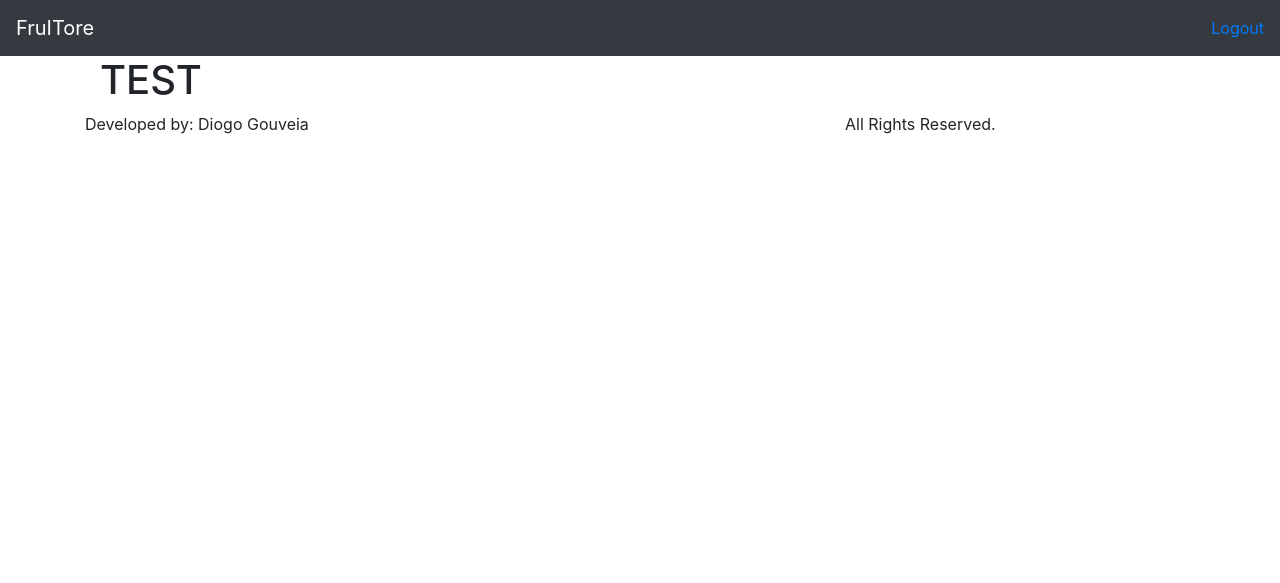
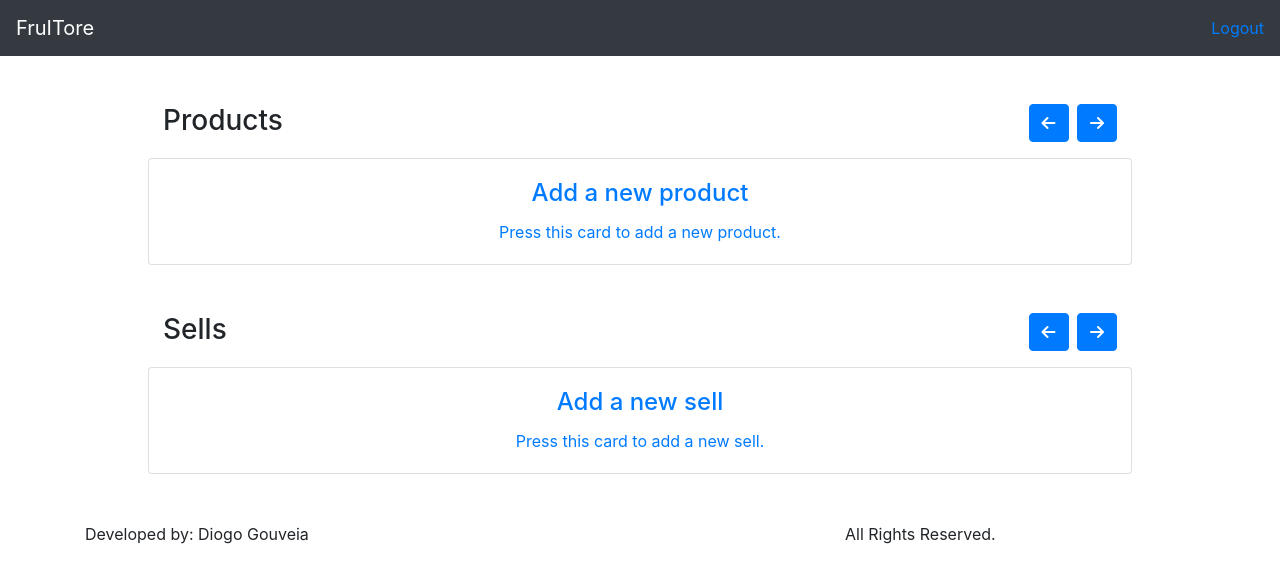
Before and after one commit to drjgouveia/ecommerce, a Django app: page / in a window 1280 px wide. Shown: the top 583 px of the page. Run offline with Django 3.2, Linux system fonts and the light colour scheme; a user stored in the database is signed in; data that the repository does not hold is empty; some libraries are stand-ins or nearby versions.

Commit message:
Have now a temporary homepage, that is being edited to be used in conjunction with the CRUDs API.

```diff
--- a/ecommerce/template/homepage.html
+++ b/ecommerce/template/homepage.html
@@ -1,8 +1,87 @@
 {% extends "include/base.html" %}
+{% load static %}
 
 {% block title %}Homepage{% endblock %}
 {% block content %}
+    <script src="{% static 'js/homepage.js' %}"></script>
     <div class="container">
-        <h1>TEST</h1>
+        <div class="row m-5">
+            <div class="col-6">
+                <h3 class="mb-3">Products</h3>
+            </div>
+            <div class="col-6 text-right">
+                <a class="btn btn-primary mb-3 mr-1" href="#prodsCarousel" role="button" data-slide="prev">
+                    <i class="fa fa-arrow-left"></i>
+                </a>
+                <a class="btn btn-primary mb-3 " href="#prodsCarousel" role="button" data-slide="next">
+                    <i class="fa fa-arrow-right"></i>
+                </a>
+            </div>
+            <div id="prodsCarousel" class="carousel w-100 slide text-center m-auto" data-interval="false">
+                <div class="carousel-inner">
+                    {% if prods %}
+                        {% for prod in prods %}
+                            <div class="carousel-item {% if forloop.first %}active{% endif %}">
+                                <div class="card">
+                                    <div class="card-body">
+                                        <h4 class="card-title">{{ prod.name }}</h4>
+                                        <p class="card-text">{{ prod.price }}</p>
+                                    </div>
+                                </div>
+                            </div>
+                        {% endfor %}
+                    {% endif %}
+                    <div class="carousel-item {% if not prods %}active{% endif %}">
+                        <a href="#prod">
+                            <div class="card">
+                                <div class="card-body">
+                                    <h4 class="card-title">Add a new product</h4>
+                                    <p class="card-text">Press this card to add a new product.</p>
+                                </div>
+                            </div>
+                        </a>
+                    </div>
+                </div>
+            </div>
+        </div>
+        <div class="row m-5">
+            <div class="col-6">
+                <h3 class="mb-3">Sells</h3>
+            </div>
+            <div class="col-6 text-right">
+                <a class="btn btn-primary mb-3 mr-1" href="#sellsCarousel" role="button" data-slide="prev">
+                    <i class="fa fa-arrow-left"></i>
+                </a>
+                <a class="btn btn-primary mb-3 " href="#sellsCarousel" role="button" data-slide="next">
+                    <i class="fa fa-arrow-right"></i>
+                </a>
+            </div>
+            <div id="sellsCarousel" class="carousel w-100 slide text-center m-auto" data-interval="false">
+                <div class="carousel-inner">
+                    {% if sells %}
+                        {% for sell in sells %}
+                            <div class="carousel-item {% if forloop.first %}active{% endif %}">
+                                <div class="card">
+                                    <div class="card-body">
+                                        <h4 class="card-title">{{ sell.total }} €</h4>
+                                    </div>
+                                </div>
+                            </div>
+                        {% endfor %}
+                    {% endif %}
+                    <div class="carousel-item {% if not sells %}active{% endif %}">
+                        <a href="#sell">
+                            <div class="card">
+                                <div class="card-body">
+                                    <h4 class="card-title">Add a new sell</h4>
+                                    <p class="card-text">Press this card to add a new sell.</p>
+                                </div>
+                            </div>
+                        </a>
+                    </div>
+                </div>
+            </div>
+        </div>
+
     </div>
 {% endblock %}
--- a/ecommerce/template/include/base.html
+++ b/ecommerce/template/include/base.html
@@ -12,6 +12,9 @@
             crossorigin="anonymous" referrerpolicy="no-referrer"></script>
     <link rel="stylesheet" href="https://cdnjs.cloudflare.com/ajax/libs/bootstrap/4.6.1/css/bootstrap.min.css"
           integrity="sha512-T584yQ/tdRR5QwOpfvDfVQUidzfgc2339Lc8uBDtcp/wYu80d7jwBgAxbyMh0a9YM9F8N3tdErpFI8iaGx6x5g=="
+          crossorigin="anonymous" referrerpolicy="no-referrer"/>
+    <link rel="stylesheet" href="https://cdnjs.cloudflare.com/ajax/libs/font-awesome/6.0.0/css/all.min.css"
+          integrity="sha512-9usAa10IRO0HhonpyAIVpjrylPvoDwiPUiKdWk5t3PyolY1cOd4DSE0Ga+ri4AuTroPR5aQvXU9xC6qOPnzFeg=="
           crossorigin="anonymous" referrerpolicy="no-referrer"/>
 </head>
 
--- a/ecommerce/urls.py
+++ b/ecommerce/urls.py
@@ -1,18 +1,5 @@
-"""ecommerce URL Configuration
 
-The `urlpatterns` list routes URLs to views. For more information please see:
-    https://docs.djangoproject.com/en/2.0/topics/http/urls/
-Examples:
-Function views
-    1. Add an import:  from my_app import views
-    2. Add a URL to urlpatterns:  path('', views.home, name='home')
-Class-based views
-    1. Add an import:  from other_app.views import Home
-    2. Add a URL to urlpatterns:  path('', Home.as_view(), name='home')
-Including another URLconf
-    1. Import the include() function: from django.urls import include, path
-    2. Add a URL to urlpatterns:  path('blog/', include('blog.urls'))
-"""
+from django.conf.urls.static import static
 from django.contrib import admin
 from django.urls import path, include, re_path
 from django.views.static import serve
@@ -22,6 +9,7 @@ from ecommerce import views
 urlpatterns = [
     path('admin/', admin.site.urls),
     path('auth/', include('users.urls')),
+    path('api/', include('api.urls')),
     path('', views.homepage, name="homepage"),
     re_path(r'^media/(?P<path>.*)$', serve, {'document_root': settings.MEDIA_ROOT}),
-]
+] + static(settings.STATIC_URL, document_root=settings.STATIC_ROOT)
--- a/ecommerce/views.py
+++ b/ecommerce/views.py
@@ -3,8 +3,18 @@ from django.contrib.auth.decorators import login_required
 from django.shortcuts import render, redirect
 from django.contrib.auth.models import User
 from django.urls import reverse
+from sells.models import Sell
+from prods.models import Product
 
 
 @login_required(login_url="auth/login")
 def homepage(request):
-    return render(request, 'homepage.html')
+    """
+    Loads data for the homepage
+
+    :param request: user request
+    :return: returns the page with the rendered information
+    """
+    prods = Product.objects.all()
+    sells = Sell.objects.all()
+    return render(request, 'homepage.html', {"prods": prods, "sells": sells})
--- a/users/urls.py
+++ b/users/urls.py
@@ -1,18 +1,4 @@
-"""ecommerce URL Configuration
 
-The `urlpatterns` list routes URLs to views. For more information please see:
-    https://docs.djangoproject.com/en/2.0/topics/http/urls/
-Examples:
-Function views
-    1. Add an import:  from my_app import views
-    2. Add a URL to urlpatterns:  path('', views.home, name='home')
-Class-based views
-    1. Add an import:  from other_app.views import Home
-    2. Add a URL to urlpatterns:  path('', Home.as_view(), name='home')
-Including another URLconf
-    1. Import the include() function: from django.urls import include, path
-    2. Add a URL to urlpatterns:  path('blog/', include('blog.urls'))
-"""
 from django.urls import path
 from users import views
 
```
Also changed, not shown: ecommerce/static/js/homepage.js (added).
